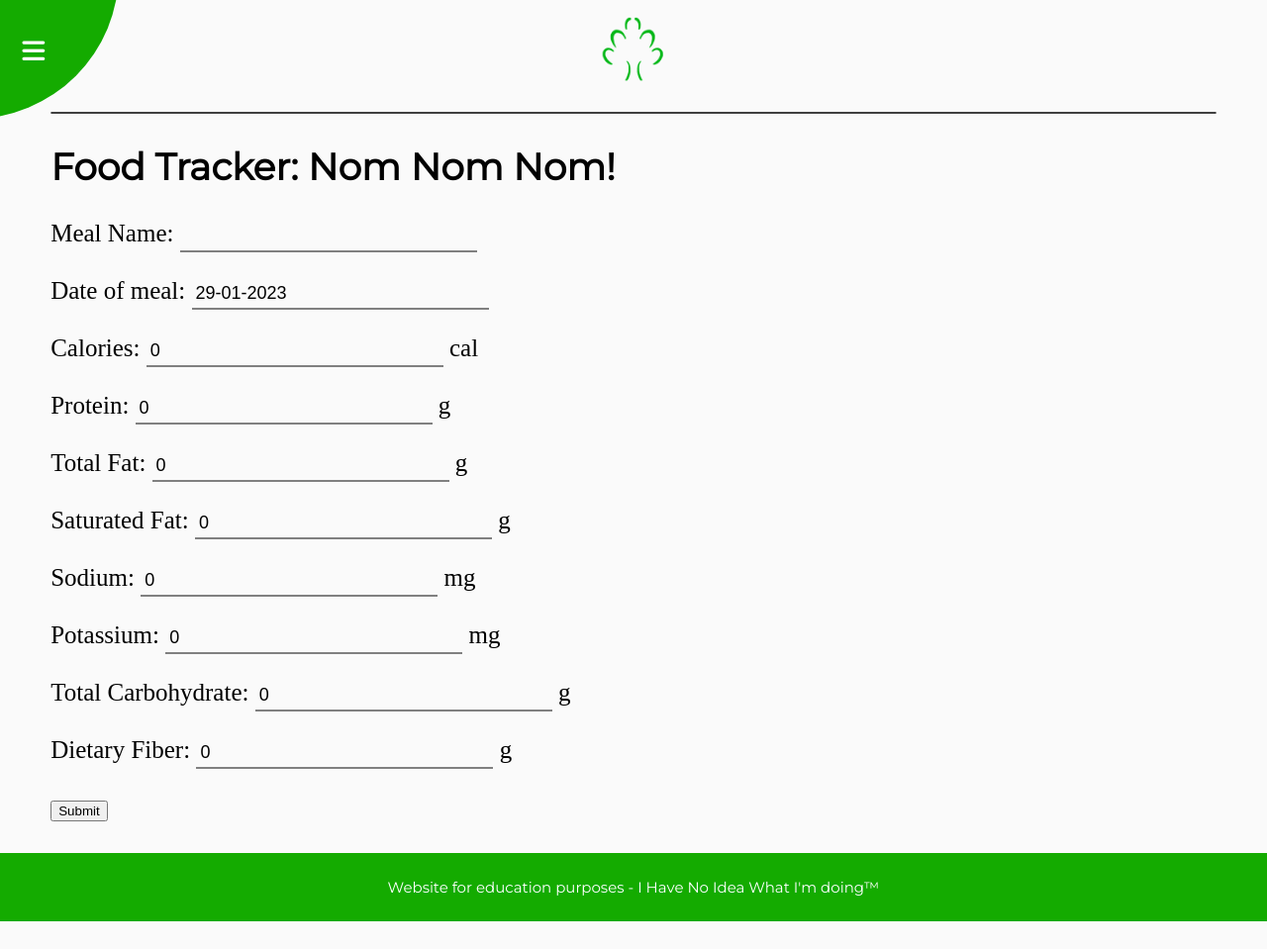
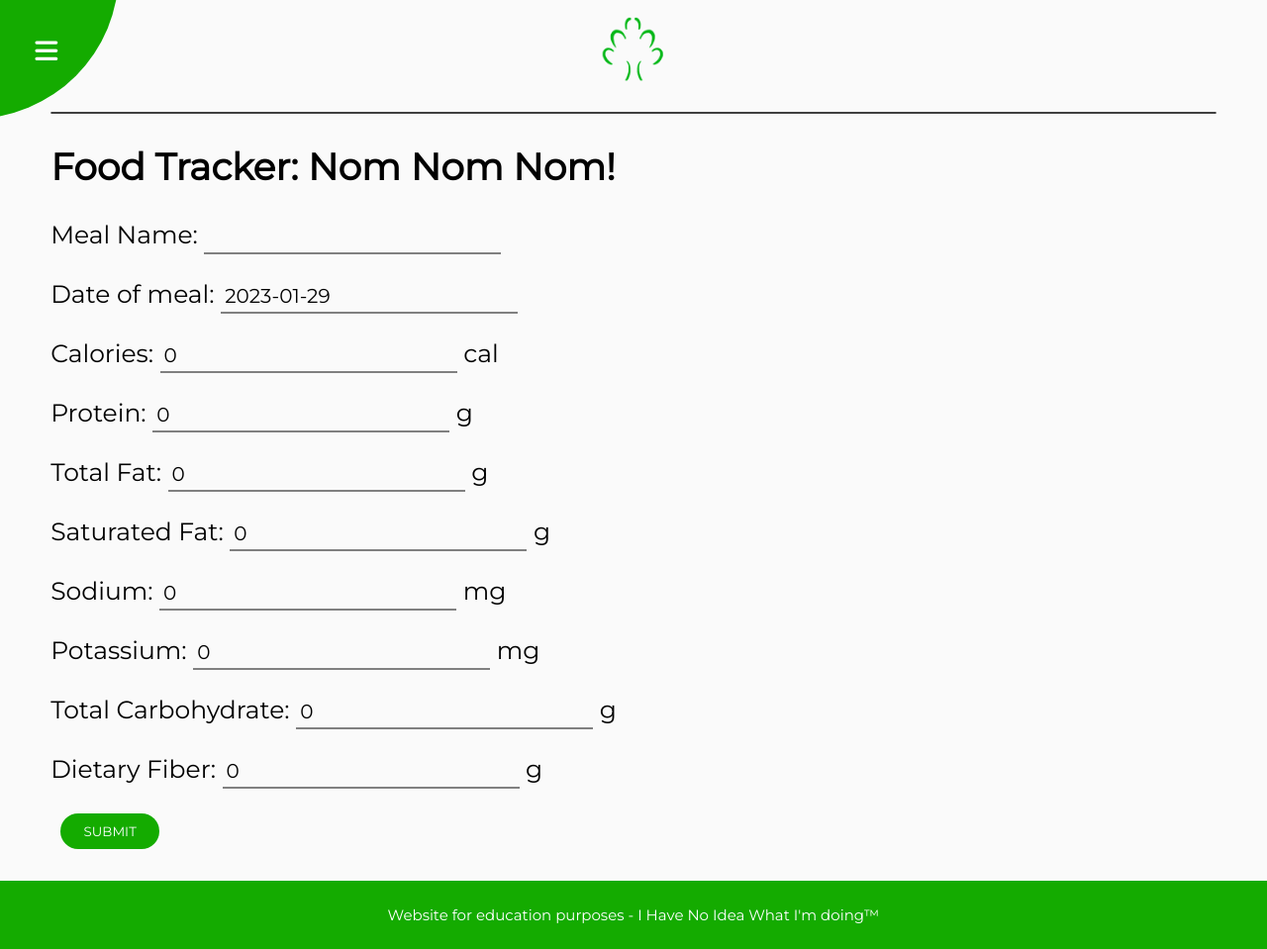
Before and after one commit to datgai/Noms-DjangoWebapp, a Django app: template Noms/templates/Noms/nom.html in a window 1280 px wide. Shown: the whole page at 99% size. Before the commit the page ends 931 px from the top, so only its background shows below. Run offline with Django 4.2, Linux system fonts and the light colour scheme; the template is opened without the code that fills it: values that come from a table or form of the project are taken from there, others are empty.

Commit message:
Revamp structure

```diff
--- a/Noms/forms.py
+++ b/Noms/forms.py
@@ -8,7 +8,7 @@ class NomForm(forms.ModelForm):
         fields = ('food_name','food_date','food_calories','food_protein','food_fat','food_saturatedfat','food_sodium','food_potassium','food_carb','food_fiber')
 
         widgets = {'food_name' : forms.TextInput(attrs={'class' : 'inputform'}),
-        'food_date' : forms.DateInput(attrs={'class' : 'inputform','value': datetime.datetime.now().strftime("%d-%m-%Y")}),
+        'food_date' : forms.DateInput(attrs={'class' : 'inputform','value': datetime.datetime.now().strftime("%Y-%m-%d")}),
         'food_time' : forms.TimeInput(attrs={'class' : 'inputform'}),
         'food_calories' : forms.NumberInput(attrs={'class' : 'inputform'}),
         'food_protein' : forms.NumberInput(attrs={'class' : 'inputform'}),
--- a/Noms/static/Noms/nom.css
+++ b/Noms/static/Noms/nom.css
@@ -5,13 +5,30 @@
     border: none;
     border-bottom: 2px solid gray;
     box-shadow: 5px;
-    font-size: large;
+    font-size: 20px;
+    font-family:"Montserrat";
 }
 
 .inputform:focus{
     text-decoration: none;
     outline:none;
-    border-bottom: 5px solid green;
+    border-bottom: 5px solid var(--accent-color);
     padding-left: 15px;
     transition: all 0.3s ease;
 }
+
+button{
+    margin-left:10px;
+    padding:10px;
+    width: 100px;
+    background-color: var(--accent-color);
+    border: none;
+    color: white;
+    border-radius: 25px;
+    font-family: "Montserrat";
+}
+
+button:hover{
+    background-color: green;
+    cursor:pointer;
+}
--- a/Noms/templates/Noms/detail.html
+++ b/Noms/templates/Noms/history.html
@@ -1,4 +1,4 @@
-{extends "Noms/template.html"}
+{extends "foodie/template.html"}
 
 {% blocktitle %} {{food.food_text}} {% endblock %}
 
--- a/Noms/templates/Noms/nom.html
+++ b/Noms/templates/Noms/nom.html
@@ -1,4 +1,4 @@
-{% extends "Noms/template.html" %}
+{% extends "foodie/template.html" %}
 
 {% block title %} Noms: Home {% endblock %}
 {% load static %}
@@ -6,9 +6,9 @@
 
 {% block body %}
 <h2>Food Tracker: Nom Nom Nom!</h2>
-<form action="/submit-nom/" method="post">
+<form action="nom" method="post">
     {% csrf_token %}
     {{ form.as_p }}
-    <input type="submit" value="Submit">
+    <button type="submit">SUBMIT</button>
 </form>
 {% endblock %}
--- a/Noms/urls.py
+++ b/Noms/urls.py
@@ -6,5 +6,5 @@ app_name = 'noms'
 urlpatterns = [
     path('', views.index, name='index'),
     path('nom', views.nom, name='nom'),
-    path('<int:nom_id>/', views.detail, name='detail'),
+    path('<int:nom_id>/', views.history, name='history'),
 ]
--- a/Webapp/settings.py
+++ b/Webapp/settings.py
@@ -38,6 +38,7 @@ INSTALLED_APPS = [
     "django.contrib.messages",
     "django.contrib.staticfiles",
     'Noms.apps.NomsConfig',
+    'foodie.apps.FoodieConfig',
 ]
 
 MIDDLEWARE = [
--- a/Webapp/urls.py
+++ b/Webapp/urls.py
@@ -18,5 +18,7 @@ from django.urls import path, include
 
 urlpatterns = [
     path("admin/", admin.site.urls),
-    path('', include('Noms.urls')),
+    path('noms/', include('Noms.urls')),
+    path('', include('foodie.urls'))
+    #,path('bmi',include('bmi.urls'))
 ]
--- a/Noms/static/Noms/style.css
+++ b/foodie/static/foodie/style.css
@@ -21,6 +21,7 @@ body{
     transition: transform 0.5s ease;
     width: 100vw;
     min-height: 100vh;
+    z-index: 2;
 }
 
 .container.show-nav {
@@ -28,7 +29,7 @@ body{
 }
 
 .circle-container {
-    z-index: 2 ;
+    z-index: 3 ;
     position: fixed;
     top: -22vh;
     left: -22vh;
@@ -60,13 +61,13 @@ body{
 }
 
 .circle button#open {
-    left: 65%;
+    left: 55%;
     top: 50%;
 }
 
 .circle button#close {
-    left: 55%;
-    top: 70%;
+    left: 57%;
+    top: 60%;
     transform: rotate(90deg);
     transform-origin: top left;
 }
@@ -78,7 +79,7 @@ body{
 nav {
     position: fixed;
     bottom: 1vh;
-    z-index: 100;
+    z-index: 1;
 }
 
 nav ul {
@@ -145,3 +146,7 @@ header{
     background-color: var(--accent-color);
     color: white;
 }
+
+p{
+    font-family:"Montserrat";
+}
--- a/Noms/templates/Noms/index.html
+++ b/foodie/templates/foodie/index.html
@@ -1,4 +1,4 @@
-{% extends "Noms/template.html" %}
+{% extends "foodie/template.html" %}
 
 {% block title %} Noms: Home {% endblock %}
 {% load static %}
--- a/Noms/templates/Noms/template.html
+++ b/foodie/templates/foodie/template.html
@@ -7,10 +7,10 @@
     <title> {% block title %}  {% endblock %} </title>
     {% load static %}
     {% block static %} {% endblock %}
-    <link rel="stylesheet" href="{% static 'Noms/style.css' %}">
-    <link rel="stylesheet" href="{% static 'Noms/index.css' %}">
+    <link rel="stylesheet" href="{% static 'foodie/style.css' %}">
+    <link rel="stylesheet" href="{% static 'foodie/index.css' %}">
     <link rel="stylesheet" href="https://cdnjs.cloudflare.com/ajax/libs/font-awesome/6.2.1/css/all.min.css" integrity="sha512-MV7K8+y+gLIBoVD59lQIYicR65iaqukzvf/nwasF0nqhPay5w/9lJmVM2hMDcnK1OnMGCdVK+iQrJ7lzPJQd1w==" crossorigin="anonymous" referrerpolicy="no-referrer" />
-    <link rel="shortcut icon" href="{% static 'Noms/Noms.ico' %}" type="image/x-icon">
+    <link rel="shortcut icon" href="{% static 'foodie/logo.ico' %}" type="image/x-icon">
 </head>
 <body>
     <div class="container">
@@ -26,7 +26,7 @@
         </div>
         <div class="content">
             <header>
-                <img src="{% static 'Noms/Noms.png' %}" height="100px">
+                <img src="{% static 'foodie/logo.png' %}" height="100px">
             </header>
             <hr>
         {% block body %} {% endblock %}
@@ -38,12 +38,12 @@
     </div>
     <nav>
         <ul>
-            <li><a href="{% url 'noms:index' %}"><i class="fas fa-home"></i> HOME </a></li>
-            <li><i class="fas fa-user-alt"></i> ABOUT</li>
+            <li><a href="{% url 'index' %}"><i class="fas fa-home"></i> HOME </a></li>
+            <li><i class="fas fa-user-alt"></i> PROFILE</li>
             <li><i class="fas fa-envelope"></i> CONTACT</li>
         </ul>
     </nav>
 
-    <script src="{% static 'Noms/script.js' %}"></script>
+    <script src="{% static 'foodie/script.js' %}"></script>
 </body>
 </html>
--- a/foodie/views.py
+++ b/foodie/views.py
@@ -2,4 +2,4 @@ from django.shortcuts import render,HttpResponse
 
 # Create your views here.
 def index(request):
-    return HttpResponse("This is index of foodie")
+    return render(request, "foodie/index.html")
```
Also changed, not shown: Noms/views.py (+4 -4 lines), foodie/templates/foodie/login.html (added, +9 -0 lines), foodie/static/foodie/index.css (renamed from Noms/static/Noms/index.css), foodie/static/foodie/index.js (renamed from Noms/static/Noms/index.js), foodie/static/foodie/logo.ico (renamed from Noms/static/Noms/Noms.ico), foodie/static/foodie/logo.png (renamed from Noms/static/Noms/Noms.png), foodie/static/foodie/script.js (renamed from Noms/static/Noms/script.js), foodie/templates/foodie/profile.html (added).
